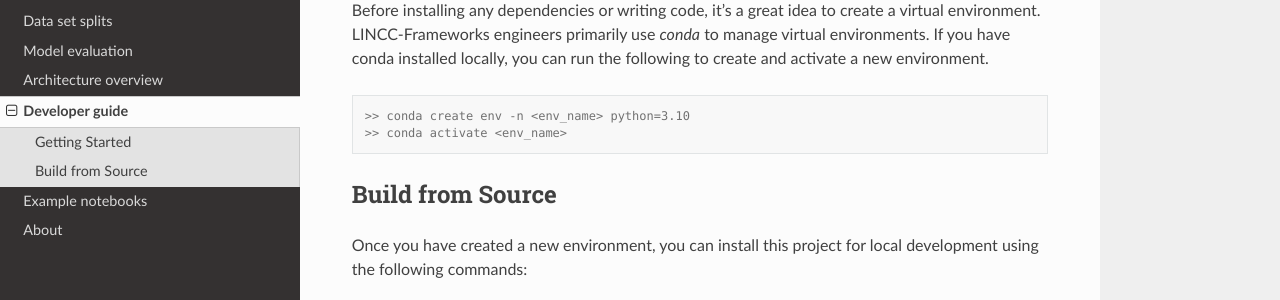
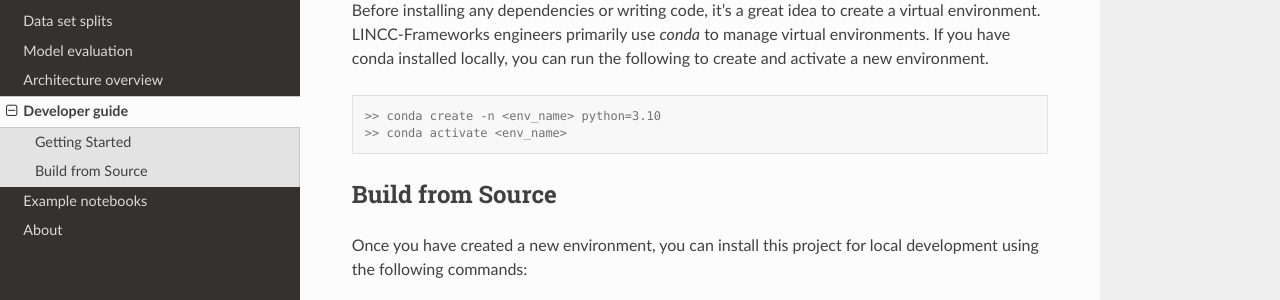
Before and after one commit to lincc-frameworks/fibad, a Sphinx documentation site: the page built from docs/dev_guide.rst, in a window 1280 px wide and 1049 px high. Shown: the part 217-517 px from the top of the window. Built offline with Sphinx 7.4.7 and the Read the Docs theme 3.1.0, drawn with Linux system fonts in a browser that asks for light colours; pages that are not in the unit, such as notebooks, are missing from menus.

Commit message:
Update dev_guide.rst

```diff
--- a/docs/dev_guide.rst
+++ b/docs/dev_guide.rst
@@ -11,7 +11,7 @@ create and activate a new environment.
 
 .. code-block:: console
 
-   >> conda create env -n <env_name> python=3.10
+   >> conda create -n <env_name> python=3.10
    >> conda activate <env_name>
 
 
```
